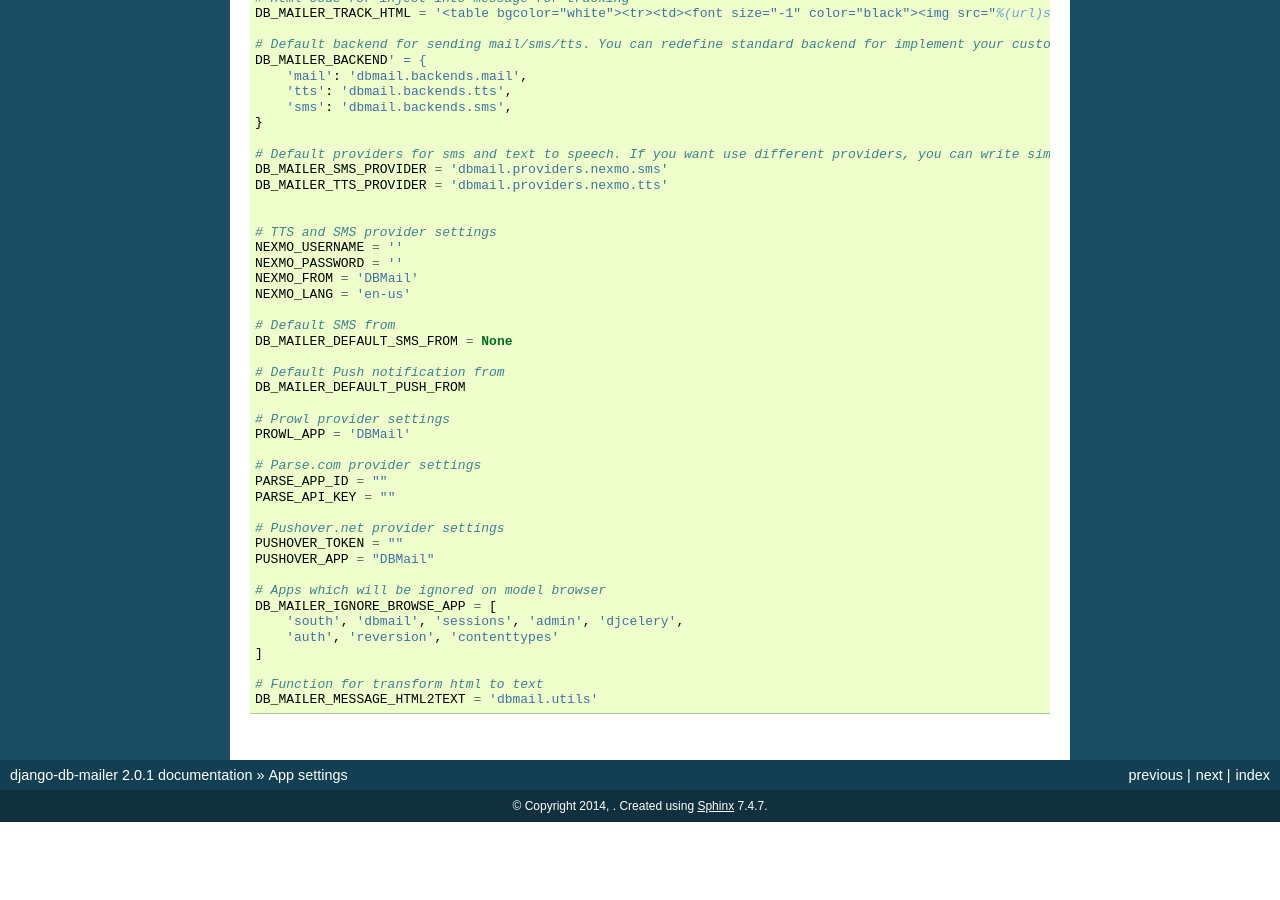
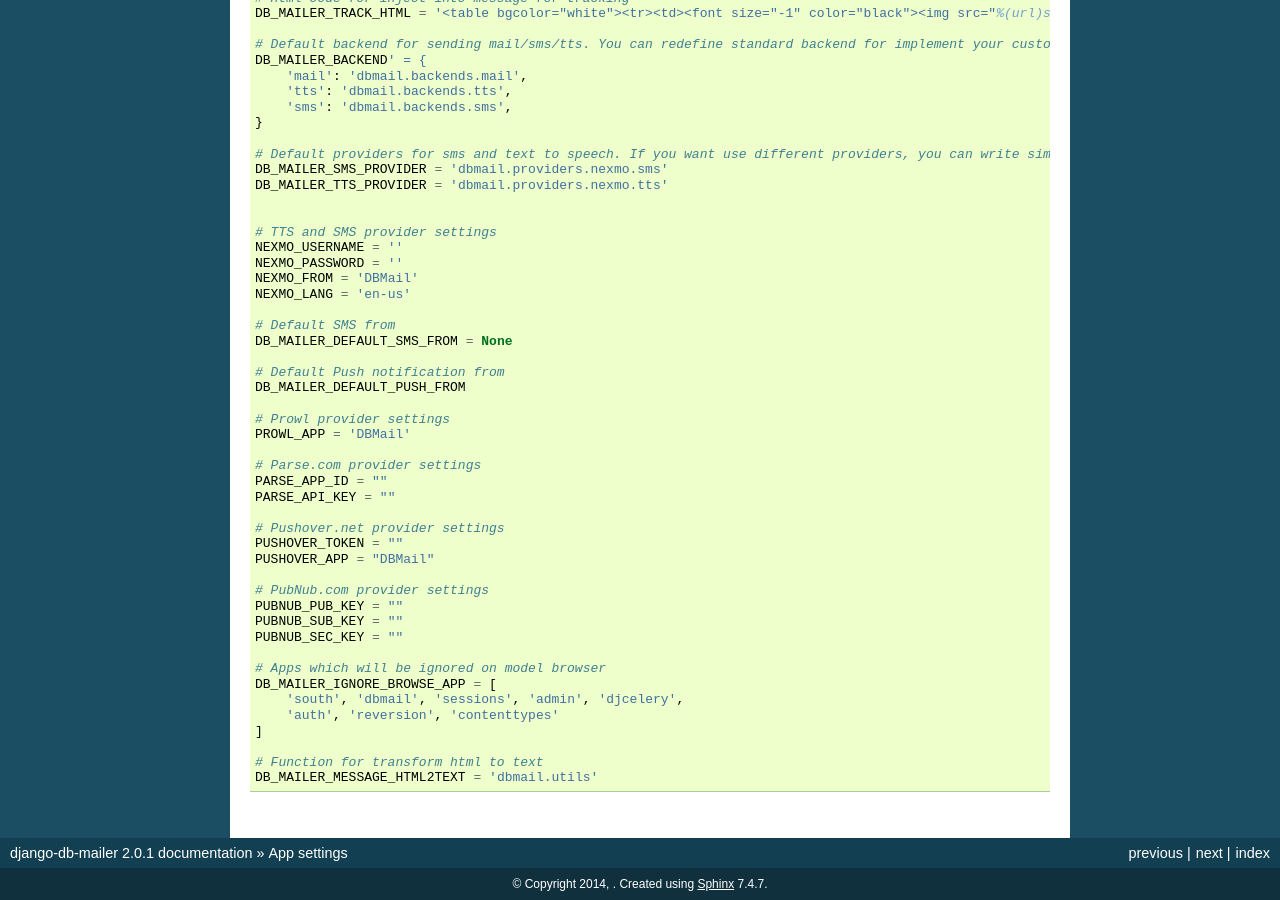
Before and after one commit to LPgenerator/django-db-mailer, a Sphinx documentation site: the page built from docs/conf.rst, in a window 1280 px wide and 900 px high, scrolled down 2033 px. Built offline with Sphinx 7.4.7, drawn with Linux system fonts in a browser that asks for light colours; before the commit the page ends 2855 px from its top, so only the background shows below that.

Commit message:
update docs

```diff
--- a/docs/conf.rst
+++ b/docs/conf.rst
@@ -167,6 +167,11 @@ App settings
     PUSHOVER_TOKEN = ""
     PUSHOVER_APP = "DBMail"
 
+    # PubNub.com provider settings
+    PUBNUB_PUB_KEY = ""
+    PUBNUB_SUB_KEY = ""
+    PUBNUB_SEC_KEY = ""
+
     # Apps which will be ignored on model browser
     DB_MAILER_IGNORE_BROWSE_APP = [
         'south', 'dbmail', 'sessions', 'admin', 'djcelery',
```
